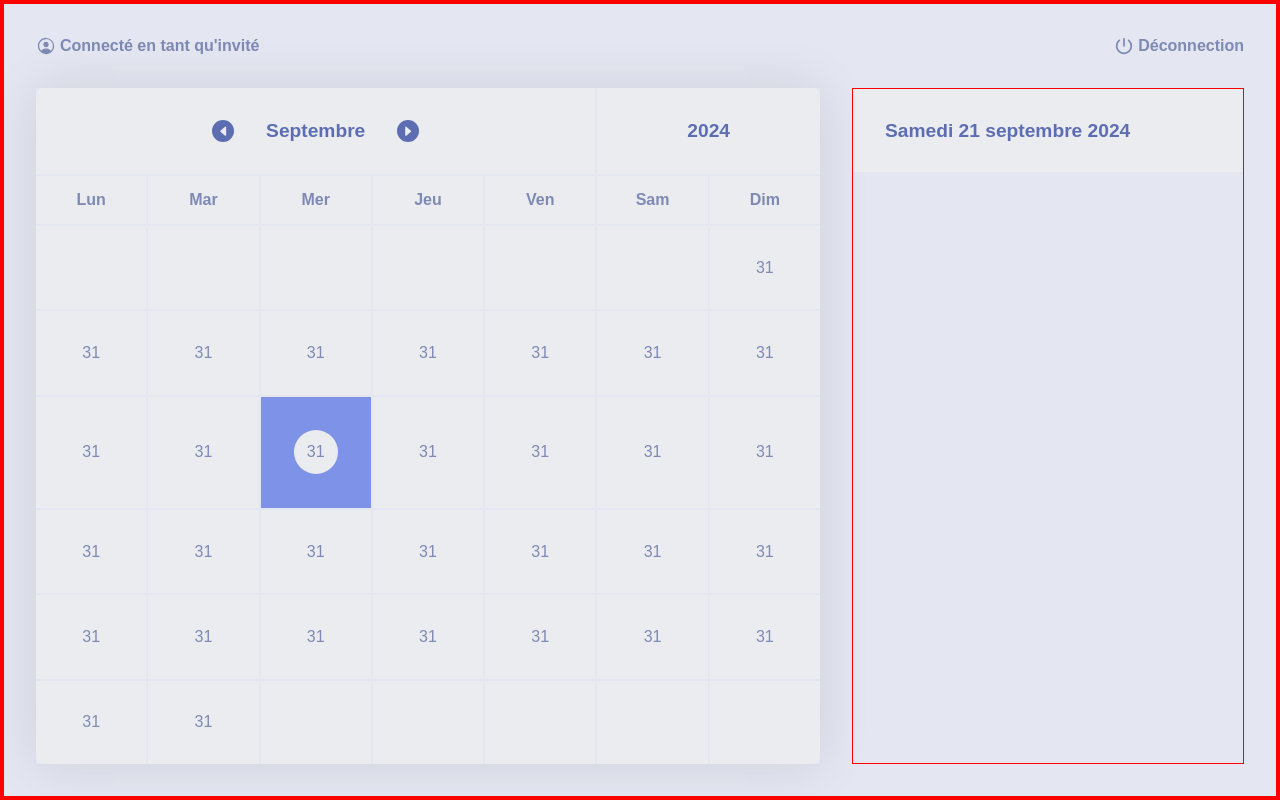
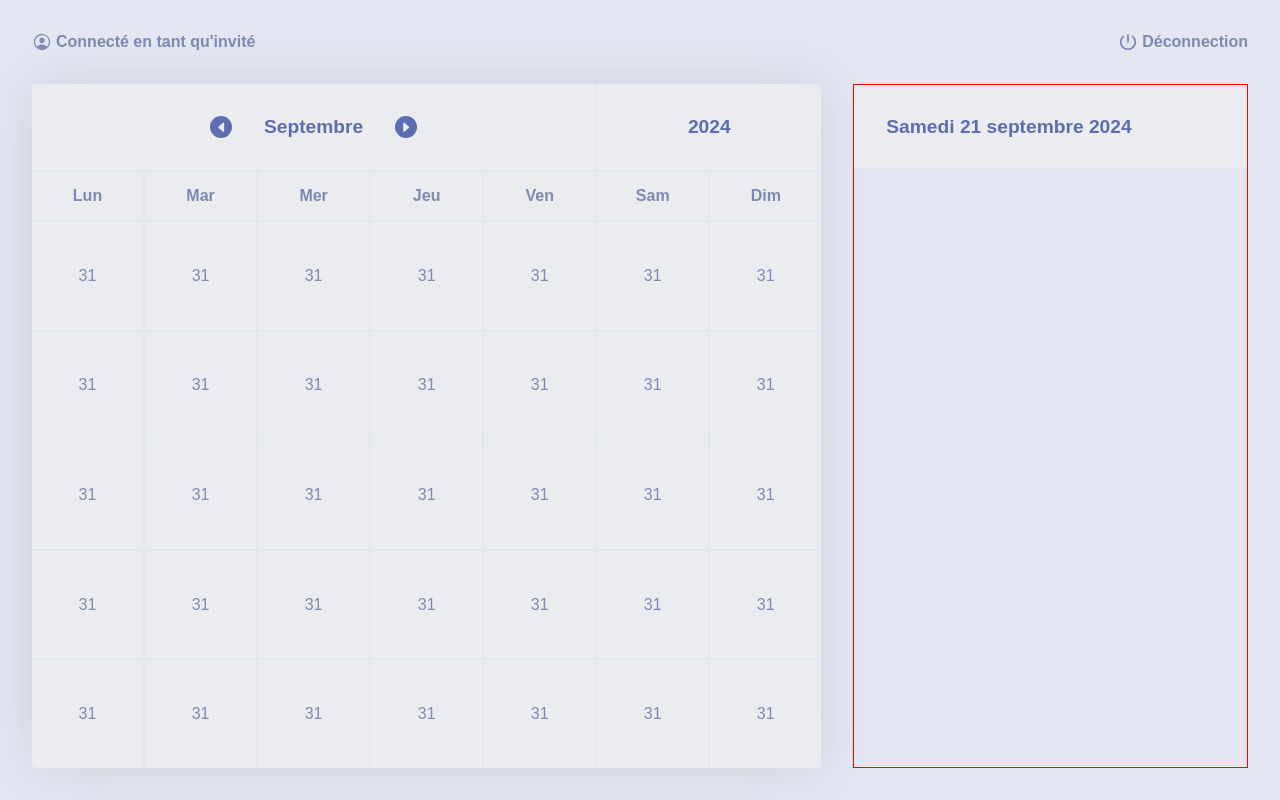
Before and after one commit to sylvain-galoustoff/sg-calendar, a React (Vite) app: page / in a window 1280 px wide. Built offline with nearby package versions, Linux system fonts and the light colour scheme; what webfontloader would draw is missing.

Commit message:
Cell update CSS

```diff
--- /dev/null
+++ b/src/components/Calendar/Cell.tsx
@@ -0,0 +1,11 @@
+function Cell() {
+  return (
+    <div className="cell">
+      <div className="cell-content">
+        <div className="span cell-value">31</div>
+      </div>
+    </div>
+  );
+}
+
+export default Cell;
--- a/src/components/Calendar/Grid.tsx
+++ b/src/components/Calendar/Grid.tsx
@@ -1,3 +1,5 @@
+import Cell from "./Cell";
+
 function Grid() {
   return (
     <div id="grid-container">
@@ -11,52 +13,41 @@ function Grid() {
         <div className="bold cell weekday">Dim</div>
       </div>
       <div id="grid">
-        <div className="cell empty"></div>
-        <div className="cell empty"></div>
-        <div className="cell empty"></div>
-        <div className="cell empty"></div>
-        <div className="cell empty"></div>
-        <div className="cell empty"></div>
-        <div className="cell">31</div>
-        <div className="cell">31</div>
-        <div className="cell">31</div>
-        <div className="cell">31</div>
-        <div className="cell">31</div>
-        <div className="cell">31</div>
-        <div className="cell">31</div>
-        <div className="cell">31</div>
-        <div className="cell">31</div>
-        <div className="cell">31</div>
-        <div className="cell today">
-          <div className="cell-content">
-            <div className="span cell-value">31</div>
-          </div>
-        </div>
-        <div className="cell">31</div>
-        <div className="cell">31</div>
-        <div className="cell">31</div>
-        <div className="cell">31</div>
-        <div className="cell">31</div>
-        <div className="cell">31</div>
-        <div className="cell">31</div>
-        <div className="cell">31</div>
-        <div className="cell">31</div>
-        <div className="cell">31</div>
-        <div className="cell">31</div>
-        <div className="cell">31</div>
-        <div className="cell">31</div>
-        <div className="cell">31</div>
-        <div className="cell">31</div>
-        <div className="cell">31</div>
-        <div className="cell">31</div>
-        <div className="cell">31</div>
-        <div className="cell">31</div>
-        <div className="cell">31</div>
-        <div className="cell empty"></div>
-        <div className="cell empty"></div>
-        <div className="cell empty"></div>
-        <div className="cell empty"></div>
-        <div className="cell empty"></div>
+        <Cell />
+        <Cell />
+        <Cell />
+        <Cell />
+        <Cell />
+        <Cell />
+        <Cell />
+        <Cell />
+        <Cell />
+        <Cell />
+        <Cell />
+        <Cell />
+        <Cell />
+        <Cell />
+        <Cell />
+        <Cell />
+        <Cell />
+        <Cell />
+        <Cell />
+        <Cell />
+        <Cell />
+        <Cell />
+        <Cell />
+        <Cell />
+        <Cell />
+        <Cell />
+        <Cell />
+        <Cell />
+        <Cell />
+        <Cell />
+        <Cell />
+        <Cell />
+        <Cell />
+        <Cell />
+        <Cell />
       </div>
     </div>
   );
--- a/src/styles/global.scss
+++ b/src/styles/global.scss
@@ -25,7 +25,6 @@ body,
 #app {
   height: 100%;
   overflow: hidden;
-  @include dev;
 }
 
 #app {
@@ -150,9 +149,17 @@ body,
       }
     }
 
-    &.today {
+    &.selected {
       &:hover {
         background-color: $primary;
+      }
+    }
+
+    &.today {
+      .cell-value {
+        background-color: $primary;
+        color: $card;
+        font-weight: 700;
       }
     }
   }
@@ -168,7 +175,7 @@ body,
   background-color: $card;
 }
 
-.today {
+.selected {
   background-color: $primary;
 }
 
```
